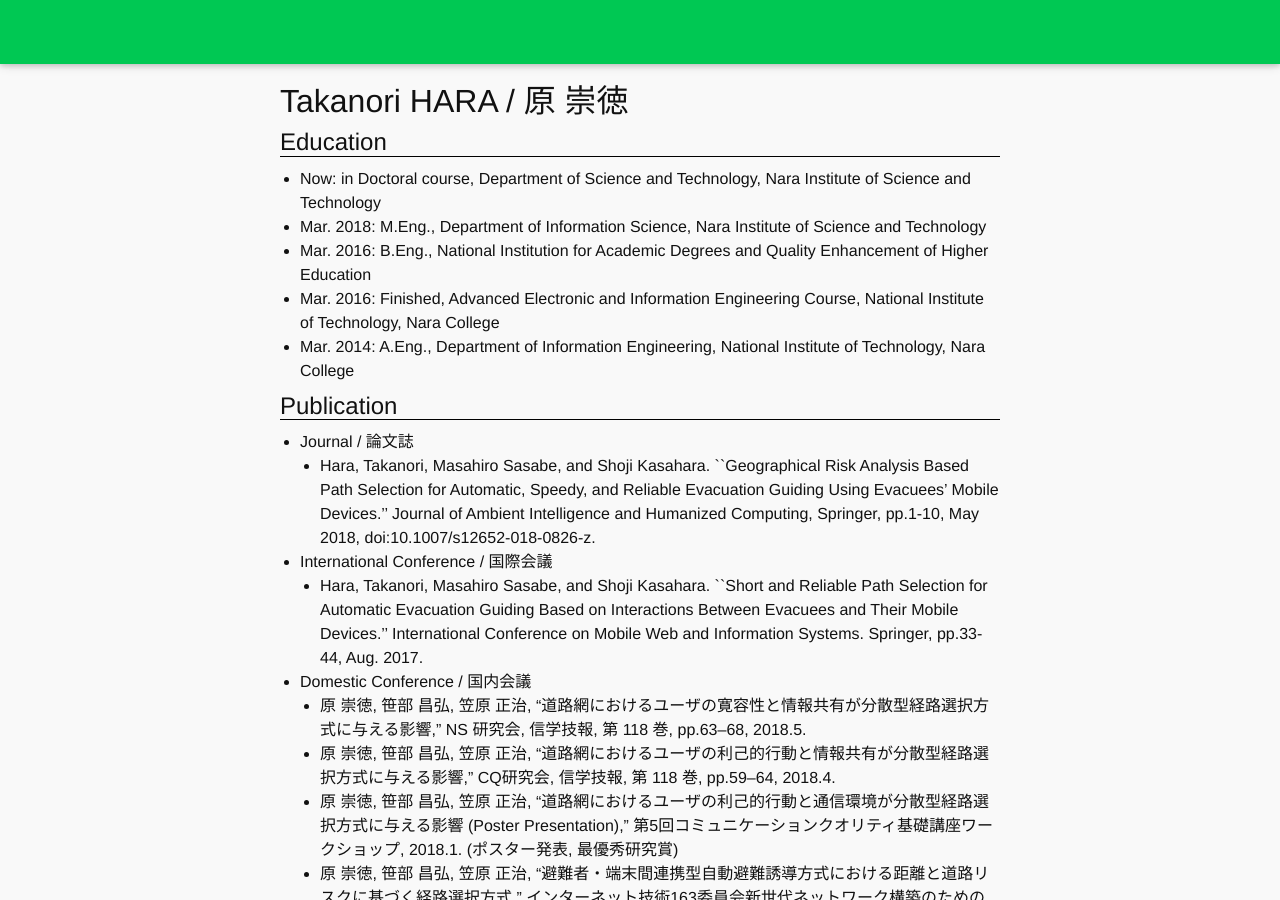
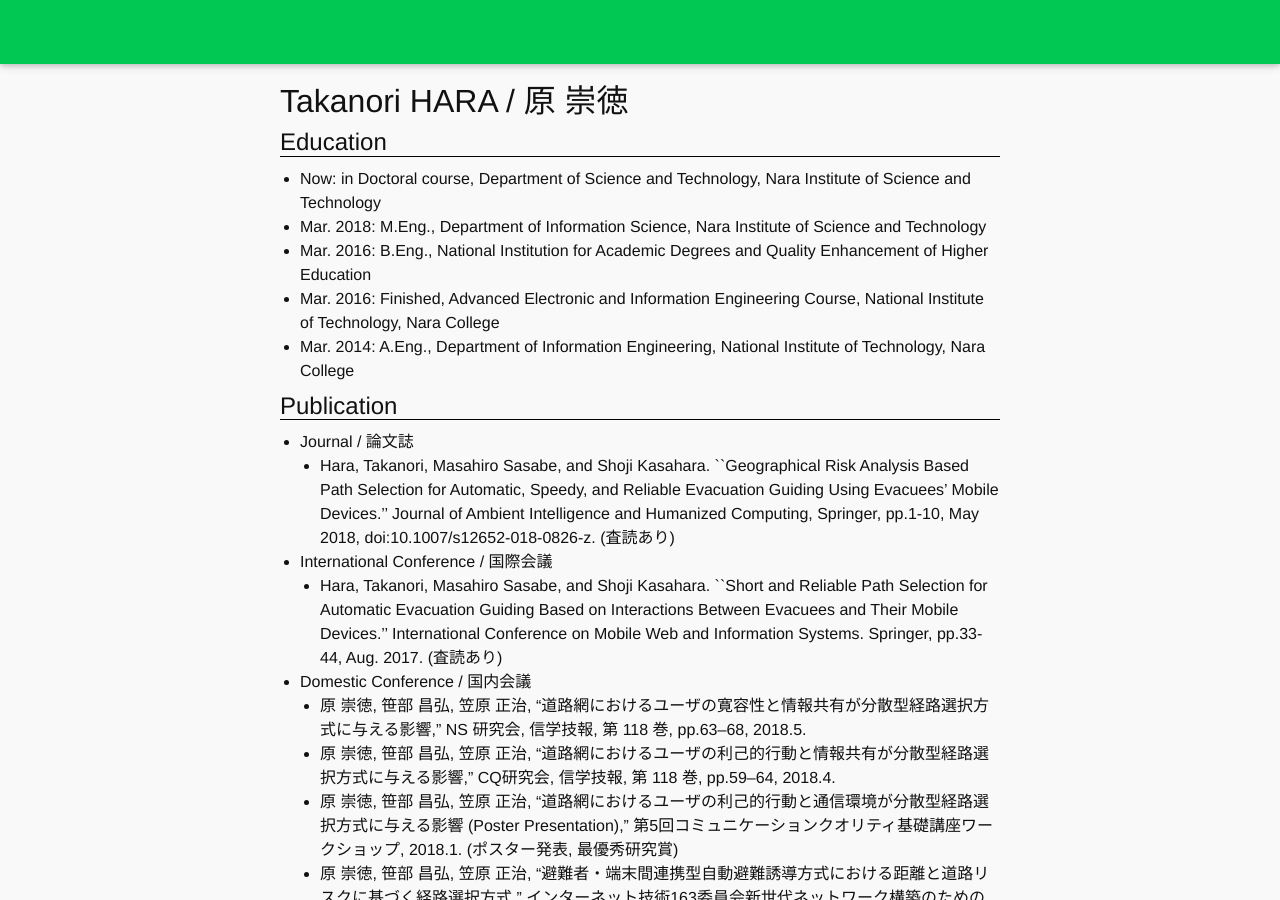
Before and after one commit to oakeshott/oakeshott.github.io, a Jekyll site: the page built from index.md, in a window 1280 px wide and 900 px high. Built offline with Jekyll 4.4.1, drawn with Linux system fonts in a browser that asks for light colours; Markdown is read by kramdown in place of the engine named in the settings.

Commit message:
Commit at 2018-07-23 00:22:14

```diff
--- a/_config.yml
+++ b/_config.yml
@@ -16,7 +16,7 @@
 url: "http://oakeshott.github.io" # the base hostname & protocol for your site
 
 # Build settings
-markdown: redcarpet
+markdown: kramdown
 # highlighter: pygments
 redcarpet:
   extensions: [
--- a/index.md
+++ b/index.md
@@ -16,10 +16,10 @@
 ## Publication
 
 * Journal / 論文誌
-  1. Hara, Takanori, Masahiro Sasabe, and Shoji Kasahara. ``Geographical Risk Analysis Based Path Selection for Automatic, Speedy, and Reliable Evacuation Guiding Using Evacuees’ Mobile Devices.'' Journal of Ambient Intelligence and Humanized Computing, Springer, pp.1-10, May 2018, doi:10.1007/s12652-018-0826-z.
+  1. Hara, Takanori, Masahiro Sasabe, and Shoji Kasahara. ``Geographical Risk Analysis Based Path Selection for Automatic, Speedy, and Reliable Evacuation Guiding Using Evacuees’ Mobile Devices.'' Journal of Ambient Intelligence and Humanized Computing, Springer, pp.1-10, May 2018, doi:10.1007/s12652-018-0826-z. (査読あり)
 
 * International Conference / 国際会議
-  1. Hara, Takanori, Masahiro Sasabe, and Shoji Kasahara. ``Short and Reliable Path Selection for Automatic Evacuation Guiding Based on Interactions Between Evacuees and Their Mobile Devices.'' International Conference on Mobile Web and Information Systems. Springer, pp.33-44, Aug. 2017.
+  1. Hara, Takanori, Masahiro Sasabe, and Shoji Kasahara. ``Short and Reliable Path Selection for Automatic Evacuation Guiding Based on Interactions Between Evacuees and Their Mobile Devices.'' International Conference on Mobile Web and Information Systems. Springer, pp.33-44, Aug. 2017. (査読あり)
 
 * Domestic Conference / 国内会議
   1. 原 崇徳, 笹部 昌弘, 笠原 正治, “道路網におけるユーザの寛容性と情報共有が分散型経路選択方式に与える影響,” NS 研究会, 信学技報, 第 118 巻, pp.63–68, 2018.5.
```
Also changed, not shown: 1 other file.
